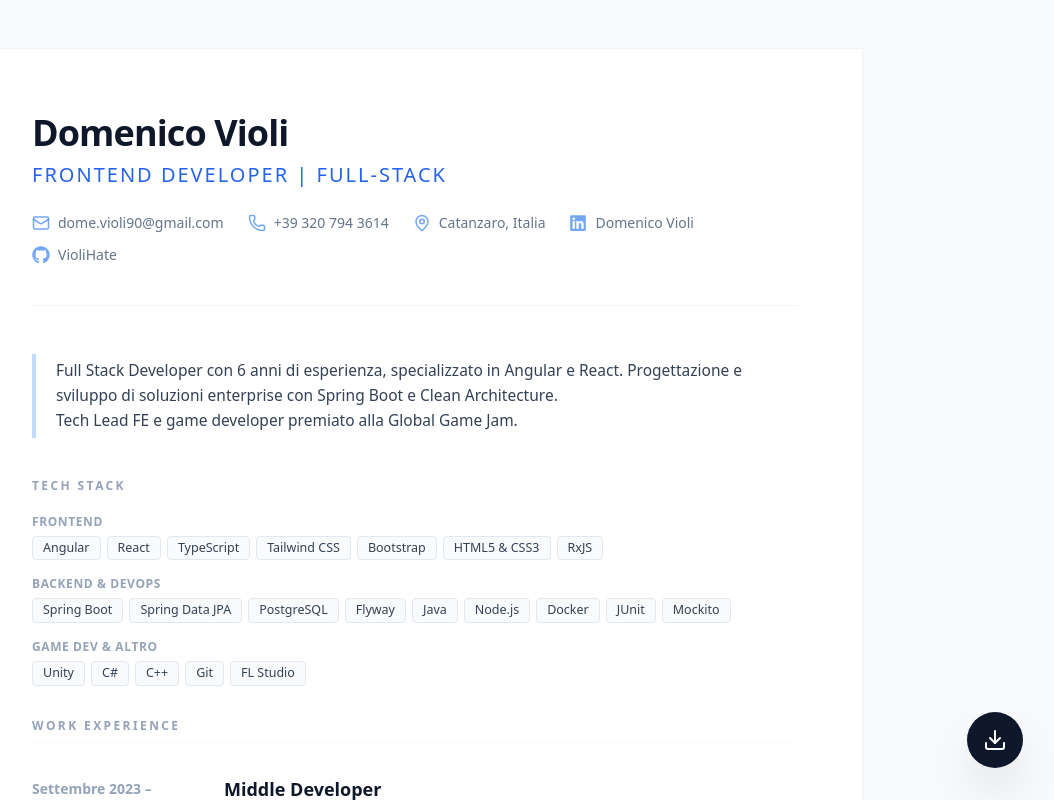
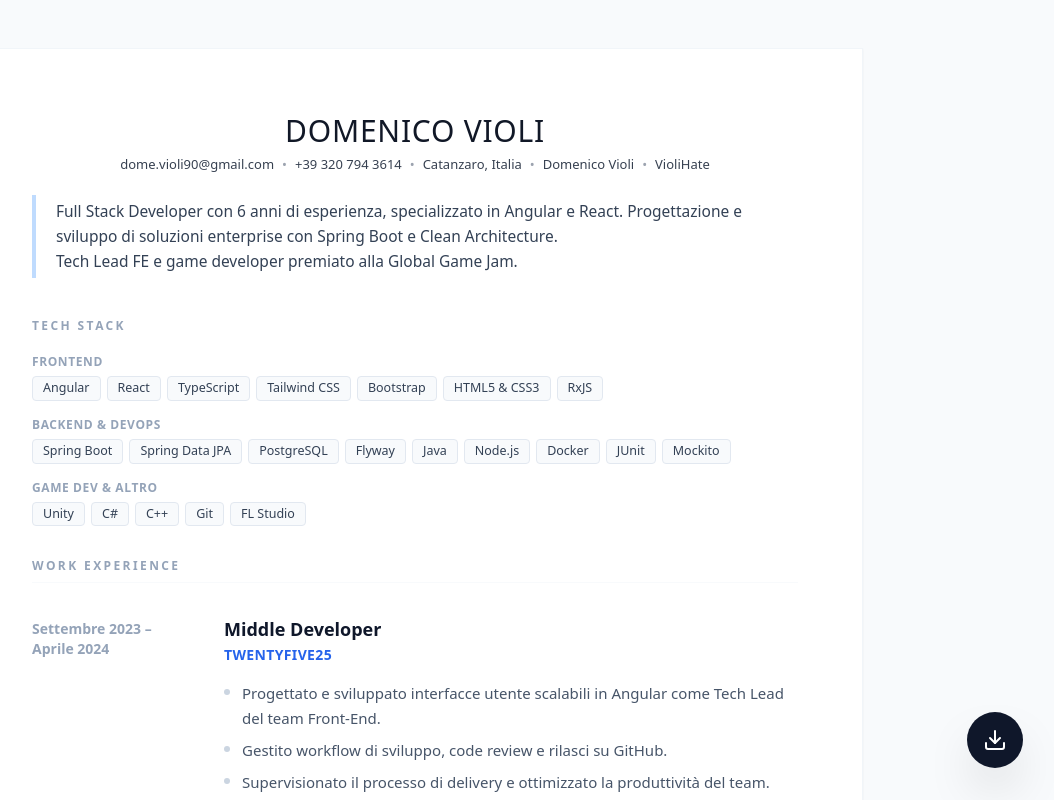
Before and after one commit to VioliHate/personal-cv, a React (Vite) app: page / in a window 1280 px wide. Shown: the top 800 px of the page, without its empty margins (225-1279 px from the left). Built offline with nearby package versions, Linux system fonts and the light colour scheme.

Commit message:
Update Headerbar.tsx

```diff
--- a/src/components/Headerbar.tsx
+++ b/src/components/Headerbar.tsx
@@ -8,34 +8,27 @@ interface HeaderProps {
 
 export const Headerbar: React.FC<HeaderProps> = ({ personal, contacts }) => {
   return (
-    <header className='border-b border-slate-100 pb-10 mb-12'>
-      <h1 className='text-4xl font-extrabold text-slate-900 tracking-tight mb-2'>
+    <header className='text-center mb-5'>
+      <h1 className='text-3xl font-normal text-gray-900 tracking-wide uppercase mb-1.5'>
         {personal.name}
       </h1>
-      <p className='text-xl font-medium text-blue-600 mb-6 uppercase tracking-widest text-sm'>
-        {personal.role.replace("\n", " | ")}
-      </p>
-
-      <div className='flex flex-wrap gap-x-6 gap-y-3'>
+      <div className='flex flex-wrap justify-center items-center gap-x-2 text-[13px] text-gray-700'>
         {contacts.map((item, i) => (
-          <div
-            key={i}
-            className='flex items-center gap-2 text-slate-500 hover:text-slate-900 transition-colors'
-          >
-            <span className='text-blue-500/70'>{item.icon}</span>
+          <React.Fragment key={i}>
+            {i > 0 && <span className='text-gray-400 select-nonemx-1'>•</span>}
             {item.link ? (
               <a
                 href={item.link}
                 target='_blank'
                 rel='noreferrer'
-                className='text-sm font-medium underline-offset-4 hover:underline'
+                className='hover:underline hover:text-gray-900 transition-colors'
               >
                 {item.text}
               </a>
             ) : (
-              <span className='text-sm font-medium'>{item.text}</span>
+              <span>{item.text}</span>
             )}
-          </div>
+          </React.Fragment>
         ))}
       </div>
     </header>
```
